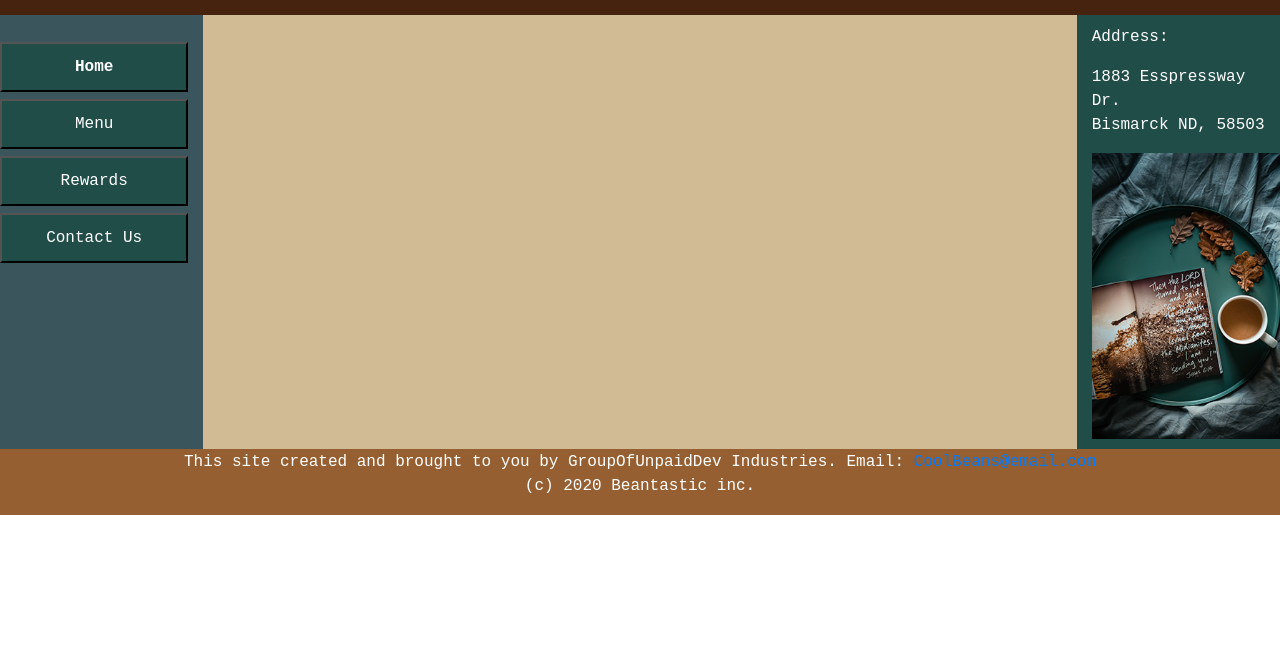
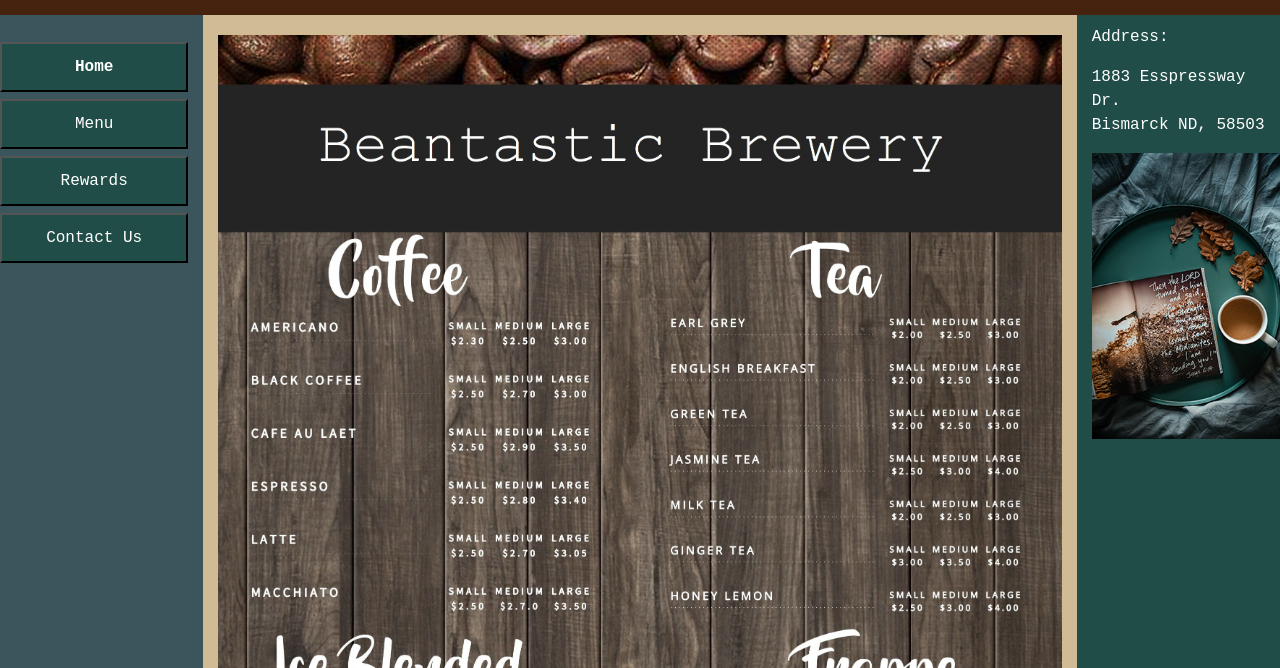
Before and after one commit to jgriffin1/Coffee-Shop-Site-Project, a plain HTML site: page menu.html in a window 1280 px wide. Shown: the part 132-800 px from the top of the page. Drawn offline with nearby package versions, Linux system fonts and the light colour scheme.

Commit message:
Very complicated menu page
woot

```diff
--- a/menu.html
+++ b/menu.html
@@ -30,7 +30,7 @@
 			</nav>
 
 			<article  class="col">
-
+				<img src="images/menu.jpg" alt = "Coffee photo" usemap = "#workmap" width = 100% height = auto />
 			</article>
 
 			<aside  class="col-sm-2" style="color:white; text-align:left;">
```
Also changed, not shown: images/menu.jpg (added).
